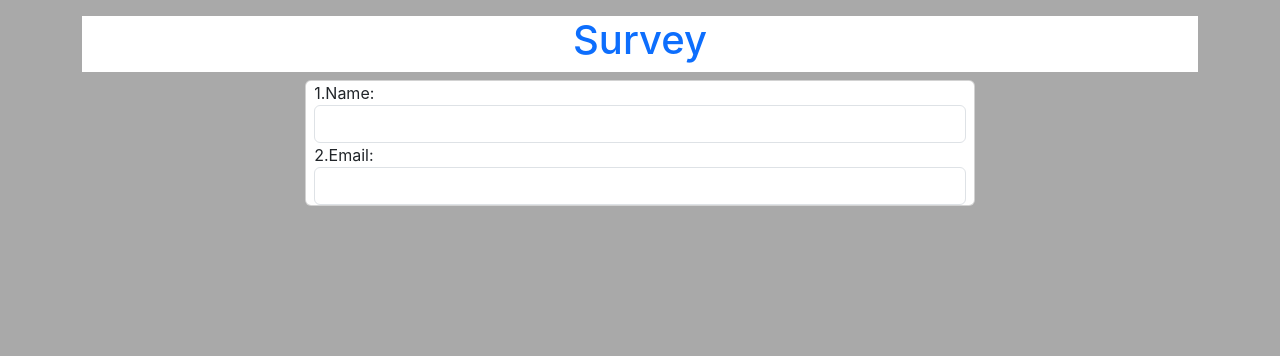
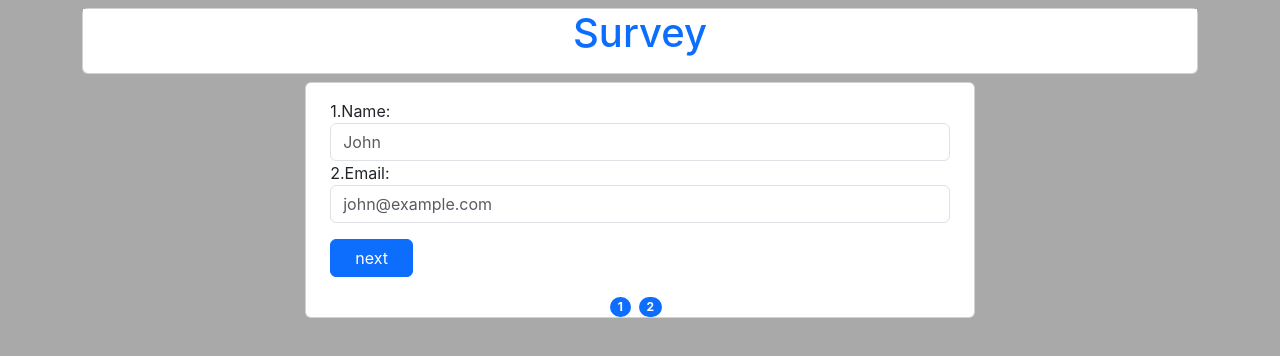
Before and after one commit to nareshgupta99/survey, a React (Create React App) app: page / in a window 1280 px wide. Shown: the top 356 px of the page. Built offline with nearby package versions, Linux system fonts and the light colour scheme.

Commit message:
detail component added

```diff
--- a/src/components/Container.js
+++ b/src/components/Container.js
@@ -13,8 +13,8 @@ export default class Container extends Component {
         return (
             <>
 
-                    <div className='container  mt-3 '>
-                        <div className='text-center  text-primary' >
+                    <div className='container  mt-2  '>
+                        <div className='text-center  card text-primary' >
                             <h1 className='bg-white pb-2'>Survey </h1>
 
                         </div>
--- a/src/components/Details.js
+++ b/src/components/Details.js
@@ -2,21 +2,38 @@ import React from 'react'
 
 export default function () {
   return (
-    <div className="">
-        <div className='card d-container  ' style={{margin:"auto"}}>
-            <form className='bg-white mx-2 pd-3'>
-                <label htmlFor='Name'  style={{display:"block"}} >1.Name:</label>
+    <div className="mt-2">
+      <div className='card d-container  ' style={{ margin: "auto" }}>
+        <div className='card-body'>
 
-                    <input type="text" className="form-control"  />
+          <form className='bg-white mx-2 pd-3 form-size '>
 
-            </form>
-            <form className='bg-white mx-2'>
-                <label htmlFor='Name'  style={{display:"block"}} >2.Email:</label>
+            <div className='form-group'>
 
-                    <input type="Email" className="form-control"  />
+              <label htmlFor='Name' style={{ display: "block" }} >1.Name:</label>
 
-            </form>
+              <input type="text" name="name" className="form-control" placeholder='John' />
+            </div>
+
+
+            <div className='form-group'>
+
+              <label htmlFor='Name' style={{ display: "block" }} >2.Email:</label>
+
+              <input type="Email" className="form-control" name="email" placeholder='john@example.com' />
+            </div>
+
+            <button type="submit" className='btn btn-primary mt-3 px-4 '>next</button>
+          </form>
         </div>
+
+        <center>
+          <span className='badge rounded-pill text-bg-primary'>1</span>
+          <span className='badge rounded-pill text-bg-primary mx-2'>2</span>
+        </center>
+
+
+      </div>
 
     </div>
   )
```
